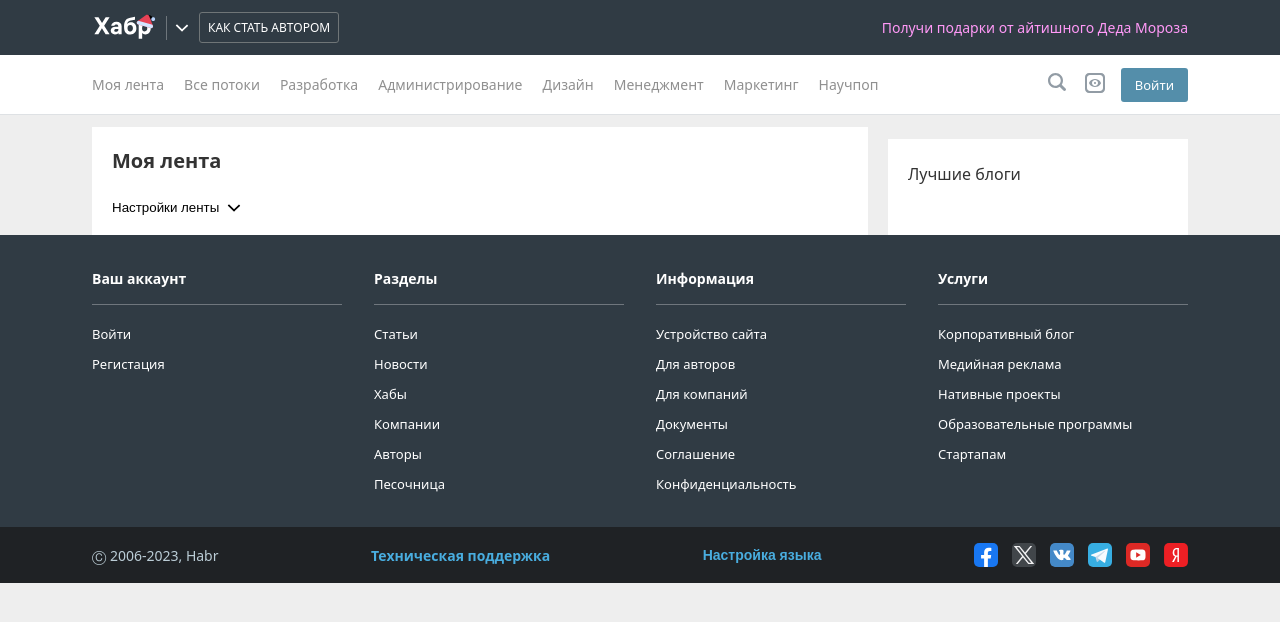
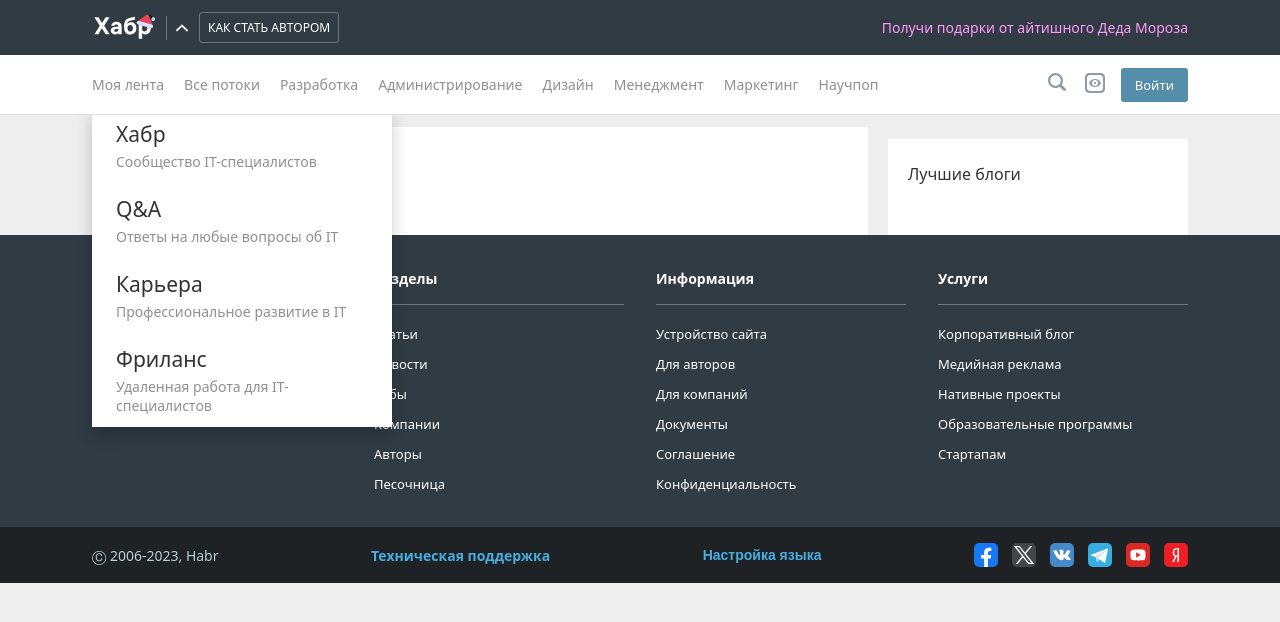
Before and after one commit to SvetlanaBuivol/habr-sandbox, a website built with Vite: page index.html in a window 1280 px wide. Both pictures are taken after a click on the button 182 px from the left and 27 px from the top of the page. Built offline with nearby package versions, Linux system fonts and the light colour scheme; a web font is replaced by a local one.

Commit message:
header dropdown menu
html, css, js

```diff
--- a/index.html
+++ b/index.html
@@ -23,12 +23,47 @@
             <use xlink:href="./assets/svg/svg-defs.svg#icon-dropdown"></use>
           </svg>
         </button>
+
+        <div id="dropdown-content" class="dropdown-content">
+          <nav>
+            <ul class="dropdown-content-list">
+              <li class="dropdown-content-item">
+                <a href="#" class="dropdown-content-link">
+                  <h2 class="dropdown-title">Хабр</h2>
+                  <p class="dropdown-text">Сообщество IT-специалистов</p>
+                </a>
+              </li>
+              <li class="dropdown-content-item">
+                <a href="#" class="dropdown-content-link">
+                  <h2 class="dropdown-title">Q&A</h2>
+                  <p class="dropdown-text">Ответы на любые вопросы об IT</p>
+                </a>
+              </li>
+              <li class="dropdown-content-item">
+                <a href="#" class="dropdown-content-link">
+                  <h2 class="dropdown-title">Карьера</h2>
+                  <p class="dropdown-text">Профессиональное развитие в IT</p>
+                </a>
+              </li>
+              <li class="dropdown-content-item">
+                <a href="#" class="dropdown-content-link">
+                  <h2 class="dropdown-title">Фриланс</h2>
+                  <p class="dropdown-text"
+                    >Удаленная работа для IT-специалистов</p
+                  >
+                </a>
+              </li>
+            </ul>
+          </nav>
+        </div>
+
         <a href="#" class="header-author-btn">Как стать автором</a>
         <a href="#" class="header-link">
           Получи подарки от айтишного Деда Мороза
         </a>
       </div>
     </header>
+
     <div class="sticky-header">
       <div class="container sticky-header-container">
         <nav>
--- a/main.js
+++ b/main.js
@@ -1 +1,2 @@
 import './style.css'
+import './src/js/toggleDropdown'
--- /dev/null
+++ b/src/js/toggleDropdown.js
@@ -0,0 +1,10 @@
+function toggleDropdown() {
+    var dropdownContent = document.getElementById('dropdown-content');
+    dropdownContent.style.display = (dropdownContent.style.display === 'block') ? 'none' : 'block';
+
+    var dropdownBtn = document.querySelector('.header-dropdown-btn');
+
+    dropdownBtn.classList.toggle('rotated')
+}
+
+document.querySelector('.header-dropdown-btn').addEventListener('click', toggleDropdown)
--- a/style.css
+++ b/style.css
@@ -59,6 +59,11 @@
   padding: 0;
   margin: 0;
   cursor: pointer;
+}
+
+.rotated {
+  transform: rotate(180deg);
+  transition: transform 300ms ease-in;
 }
 
 /* header */
@@ -331,3 +336,34 @@
     font-weight: 700;
     color: rgb(73, 173, 223);
 }
+
+/* dropdown header nav */
+.dropdown-content {
+  display: none;
+  position: absolute;
+  top: 108px;
+  width: 300px;
+  background-color: #fff;
+  box-shadow: 0 8px 16px rgba(0, 0, 0, 0.2);
+}
+
+.dropdown-content-item {
+  padding: 12px 24px;
+
+  transition: background-color 250ms ease;
+}
+.dropdown-content-item:hover {
+  background-color: #f0f0f0;
+}
+
+.dropdown-title {
+  margin-bottom: 4px;
+  font-size: 21px;
+  font-weight: 500;
+}
+
+.dropdown-text {
+  font-size: 14px;
+  font-weight: 500;
+  color: rgb(144, 144, 144);
+}
```
